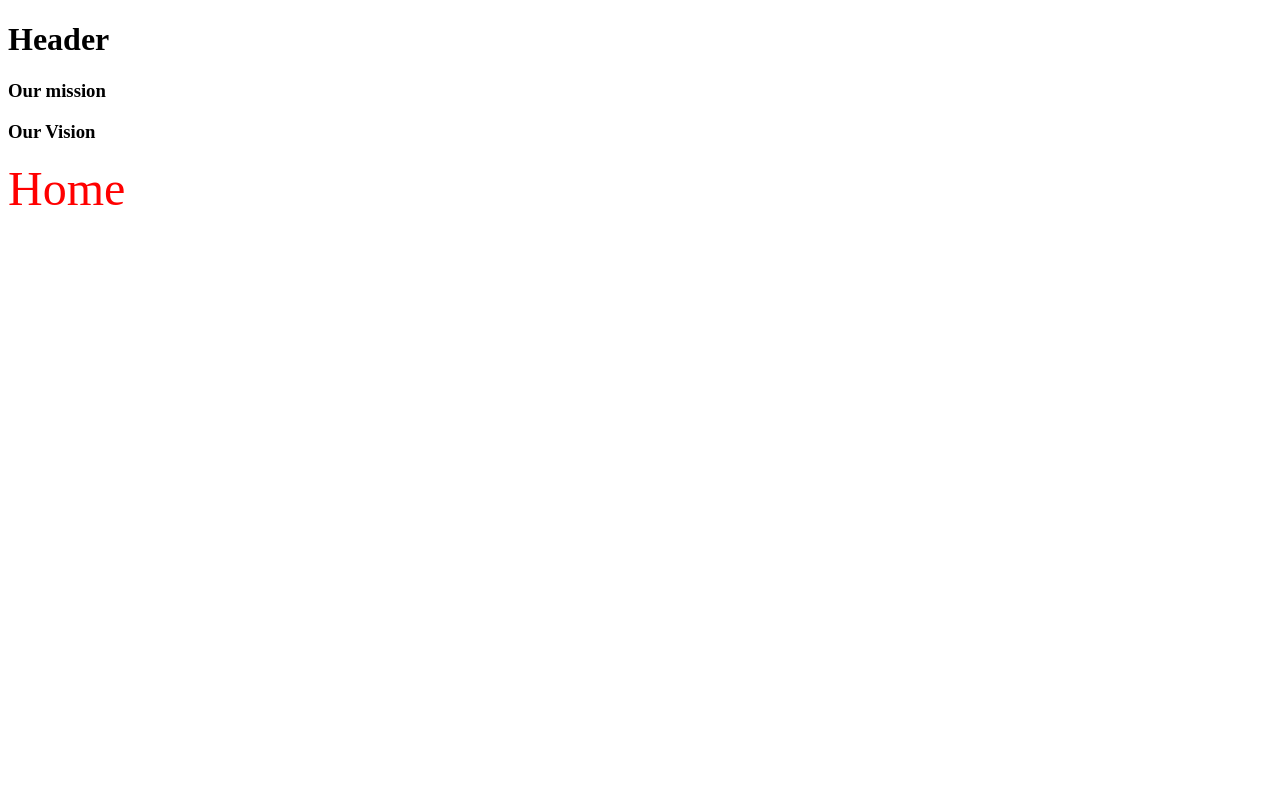
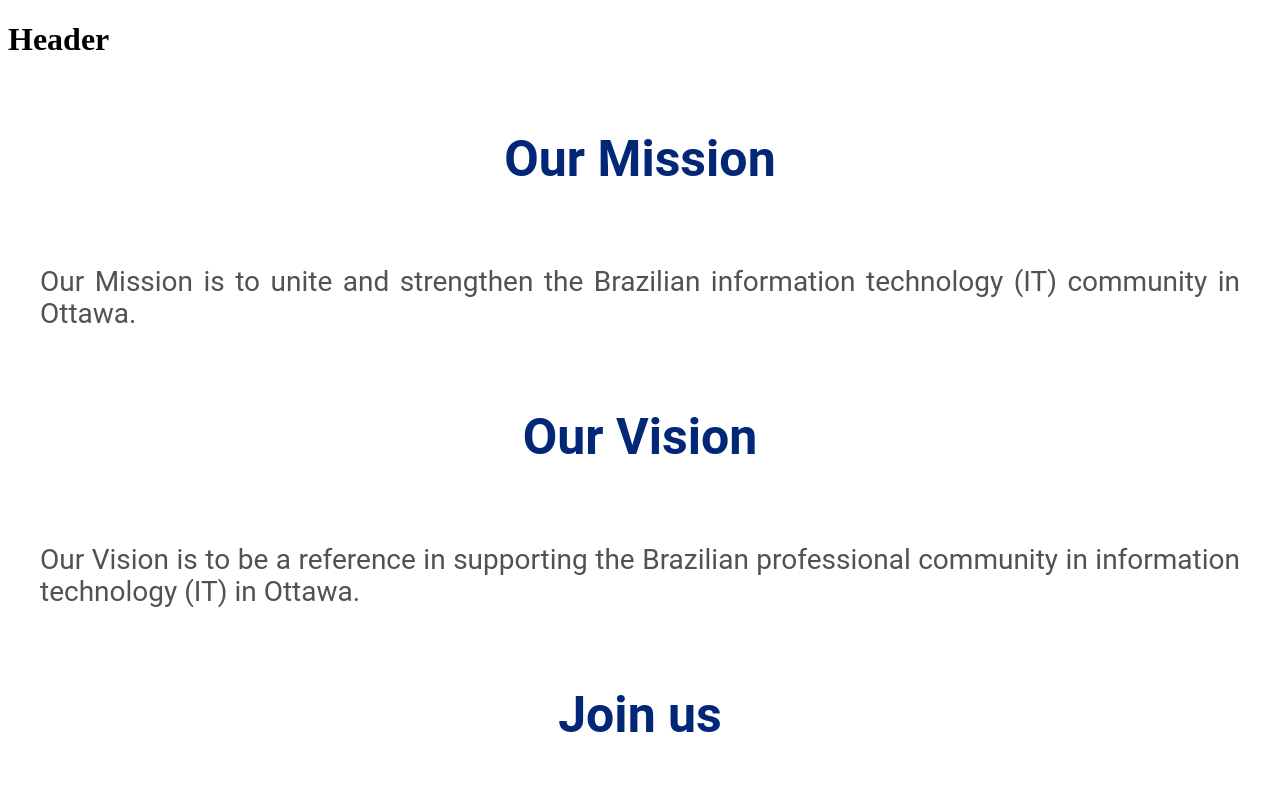
Before and after one commit to brito-ca/brito-website, a Next.js app: page / in a window 1280 px wide. Shown: the top 800 px of the page. Built offline with nearby package versions, Linux system fonts and the light colour scheme.

Commit message:
styling the banner componet and add joinUs,ourMission and ourVision sections

```diff
--- a/components/Banner/Banner.jsx
+++ b/components/Banner/Banner.jsx
@@ -1,9 +1,11 @@
+import styles from '@/styles/banner.module.css';
+
 const Banner = (props) => {
   const { title, description } = props;
   return (
-    <div>
-      <h3>{title}</h3>
-      <p>{description}</p>
+    <div className={styles.banner}>
+      <h3 className={styles.titleBanner} >{title}</h3>
+      <p className={styles.descriptionBanner}>{description}</p>
     </div>
   );
 };
--- a/pages/index.jsx
+++ b/pages/index.jsx
@@ -2,6 +2,8 @@ import Head from 'next/head';
 import styles from '@/styles/Home.module.css';
 import Header from '@/components/Header/Header';
 import Banner from '@/components/Banner/Banner';
+import labels from '@/constants/labels.en';
+
 
 export default function Home() {
   return (
@@ -14,8 +16,15 @@ export default function Home() {
       </Head>
       <main className={styles.container}>
         <Header />
-        <Banner title='Our mission' />
-        <Banner title='Our Vision' />
+        <section>
+        <Banner title={labels.ourMission.title} description={labels.ourMission.description}/>
+
+        <Banner title={labels.ourVision.title} description={labels.ourVision.description}/>
+        </section>
+        <section>
+        <Banner title={labels.joinUs.title} description={labels.joinUs.description}/>
+        </section>
+
         <div className={styles.title}>Home</div>
       </main>
     </>
--- /dev/null
+++ b/styles/banner.module.css
@@ -0,0 +1,36 @@
+.banner {
+  font-family: "Roboto";
+  font-style: normal;
+  text-align: center;
+  display: flex;
+  justify-content: center;
+  align-items: center;
+  padding: 0px 32px 0px 32px;
+  flex-direction: column;
+}
+.titleBanner {
+  font-weight: 700;
+  font-size: 50px;
+  line-height: 58px;
+  color: #022777;
+}
+.descriptionBanner {
+  font-weight: 400;
+  font-size: 28px;
+  line-height: 32px;
+  text-align: justify;
+  color: #525252;
+  word-wrap: break-word;
+}
+
+@media screen and (max-width: 375px) {
+  .descriptionBanner {
+    font-size: 16px;
+    line-height: 24px;
+  }
+
+  .titleBanner {
+    font-size: 40px;
+    line-height: 47px;
+  }
+}
```
